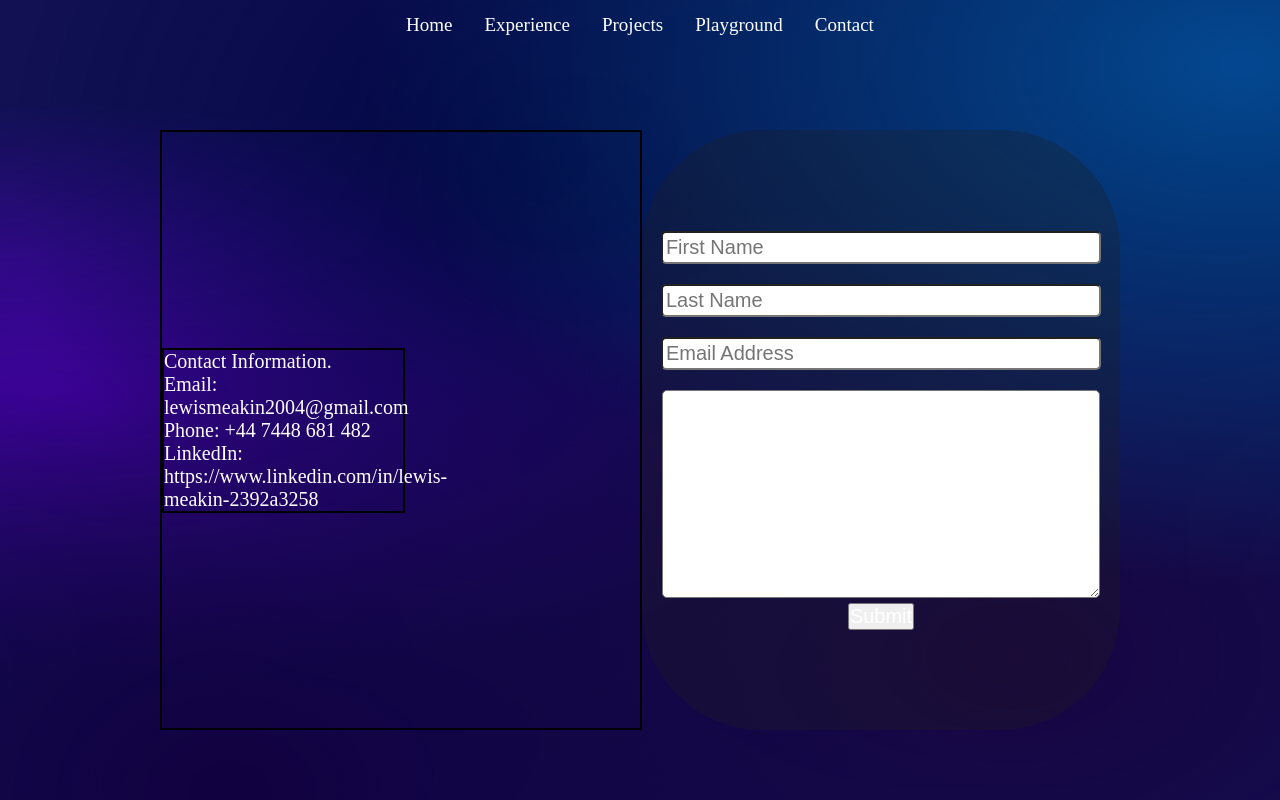
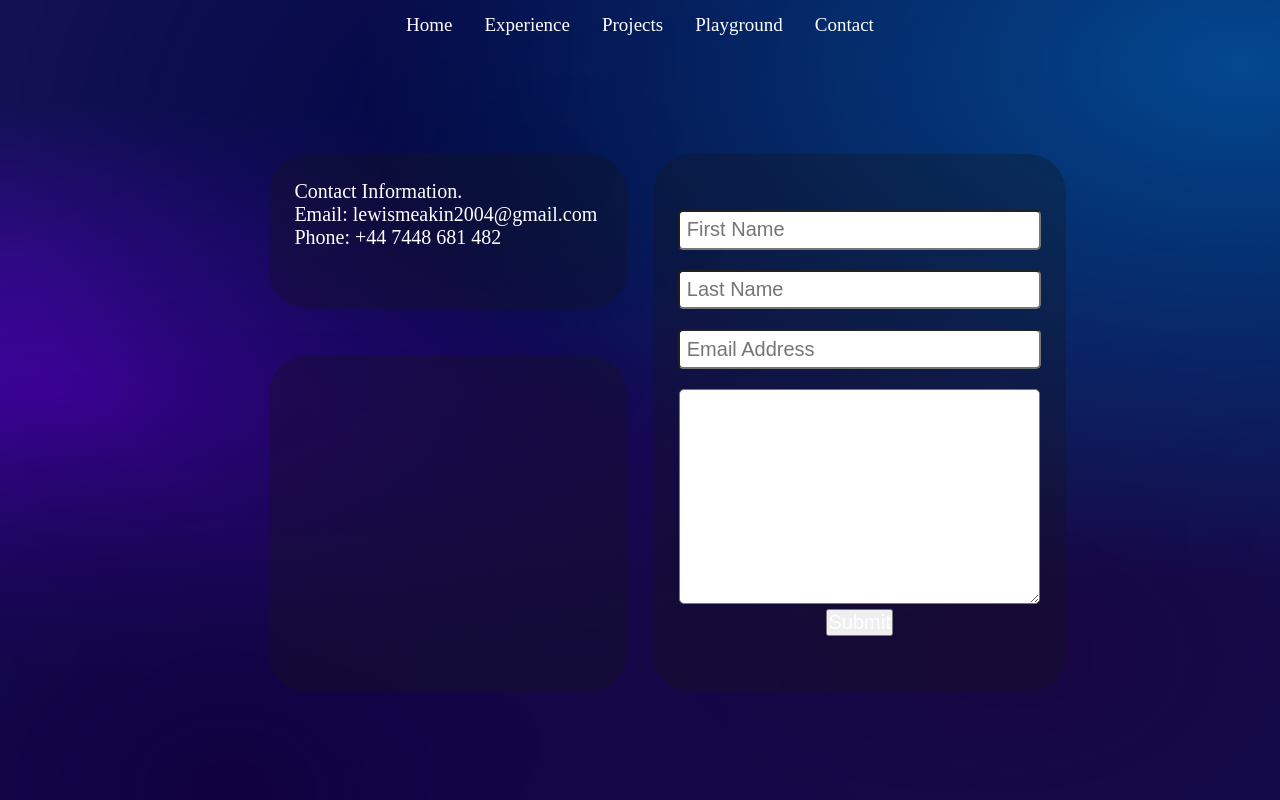
Before and after one commit to Meakinl2/Personal-Website, a Flask app: page /contact in a window 1280 px wide. Run offline with Flask 3, Linux system fonts and the light colour scheme.

Commit message:
05/10/25 Updated Contact Page

```diff
--- a/static/css/contact.css
+++ b/static/css/contact.css
@@ -3,68 +3,84 @@ div#centre-outside {
     justify-content: center;
     align-items: center;
     text-align: center;
+
     min-height: 95vh;
 }
 
 div#centre-inside {
-    display: flex;
-    width: 75dvw;
+    display: inline-flex;
+
+    width: 64dvw;
     min-height: 75dvh;
     height: 75dvh;
 
 }
 
-div.contact-input {
-    width: 75%;
-    background: white;
-    border: black solid 1px;
-    border-radius: 15%;
+div#info-box {
+    display: inline-flex;
+    flex-direction: column;
+    align-content: center;
 
+    width: 30dvw;
 }
 
-div.contact-input:focus {
-    border-color: blue;
+div#info-box-contact-info {
+    width: 24dvw;
+    height: 20dvh;
+
+    margin: 3dvh 1dvh 3dvw 3dvw;
+    padding: 2dvw;
+
+    background: rgba(20,20,20,0.3);
+    border-radius: 3dvw;
+
+    text-align: left;
+
+    overflow: hidden;
 }
 
-div#info-box {
-    width: 50%;
-    align-content: center;
-    justify-content: center;
-    border: black solid 2px;
+div#info-box-blank {
+    width: 24dvw;
+    height: 55dvh;
 
-}
+    margin: 1dvh 3dvh 3dvw 3dvw;
+    padding: 2dvw;
 
-div#info-box-align {
-    width: 50%;
-    text-align: left;
-    align-content: center;
-    justify-content: center;
-    border: black solid 2px;
+    background: rgba(20,20,20,0.3);
+    border-radius: 3dvw;
 }
 
 div#input-box {
-    width: 50%;
     align-content: center;
     justify-content: center;
-    background: rgba(30,30,30,0.3);
-    border-radius: 15dvh;
+
+    width: 30dvw;
+
+    margin: 3dvh 3dvh 3dvw 3dvw;
+    padding: 2dvw;
+
+    background: rgba(20,20,20,0.3);
+    border-radius: 3dvw;
 }
 
 input[type="text"] {
-    width: 90%;
-    color:black;
+    width: 27dvw;
 
-    padding:3px;
+    padding: 0.5dvw;
     margin-bottom:20px;
+
     border-radius: 5px;
 
+    color:black;
 }
 
 textarea#message-box {
-    height:200px;
-    width:90%;
+    width: 27dvw;
+    height: 25dvh;
+
+
+    padding: 0.5dvw;
+    border-radius: 5px;
+
     color:black;
-
-    padding:3px;
-    border-radius: 5px;
 }
--- a/templates/contact.html
+++ b/templates/contact.html
@@ -16,9 +16,13 @@
 
             <div id="centre-outside">
                 <div id="centre-inside">
+
                     <div id="info-box">
-                        <div id="info-box-align">
-                            Contact Information. <br> Email: <br> lewismeakin2004@gmail.com <br> Phone: +44 7448 681 482 <br> LinkedIn: <br> https://www.linkedin.com/in/lewis-meakin-2392a3258
+                        <div id="info-box-contact-info">
+                            Contact Information. <br> Email: lewismeakin2004@gmail.com <br> Phone: +44 7448 681 482
+                        </div>
+
+                        <div id="info-box-blank">
 
                         </div>
                     </div>
```
